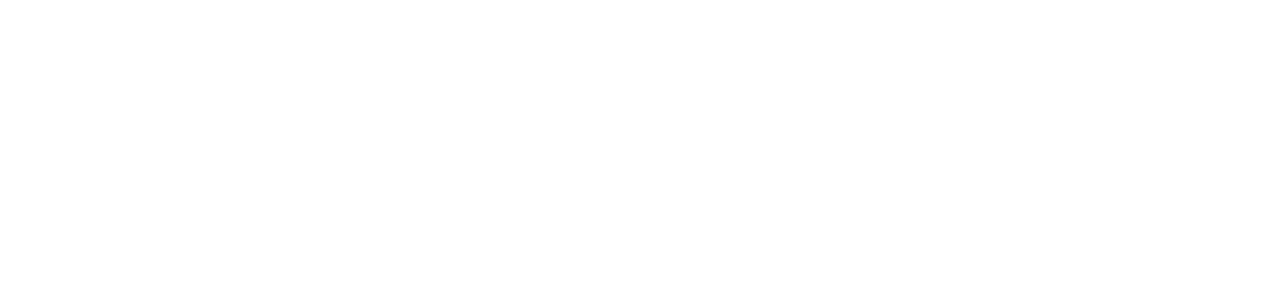
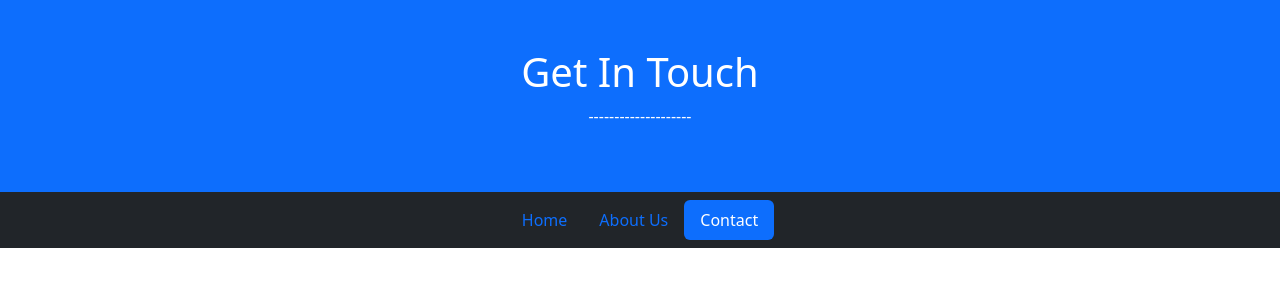
Before and after one commit to CodeLuigi1996/HFC_1, a plain HTML site: page contact.html/contact.html in a window 1280 px wide. Drawn offline with nearby package versions, Linux system fonts and the light colour scheme.

Commit message:
<body> navigation added

```diff
--- a/contact.html/contact.html
+++ b/contact.html/contact.html
@@ -21,7 +21,41 @@
 </head>
 <!-- Body Section -->
 <body>
+    <!-- container-fluid added to always span entire width of screen (width is always 100%)-->
+    <div class="p-5 bg-primary text-white text-center">
+        <h1>Get In Touch</h1>
+        <p>--------------------</p>
+    </div>
 
+    <!-- Nav bar -->
+    <nav class="navbar navbar-expand-sm bg-dark navbar-dark">
+        <!--div section is a fluid container-->
+        <div class="container-fluid justify-content-center">
+            <!---->
+            <ul class="nav nav-pills nav-fill">
+
+                <!---->
+                <li class="nav-item">
+                    <!---->
+                    <a class="nav-link" href="../index.html/index.html">Home</a>
+                </li>
+
+                <!---->
+                <li class="nav-item">
+                    <!---->
+                    <a class="nav-link" href="../about,html/about.html">About Us</a>
+                </li>
+
+                 <!---->
+                <li class="nav-item">
+                    <!---->
+                    <a class="nav-link active" href="#">Contact</a>
+                </li>
+            </ul>
+
+
+
+        </div>
 
 
 
```
Also changed, not shown: index.html/index.html (+4 -4 lines).
